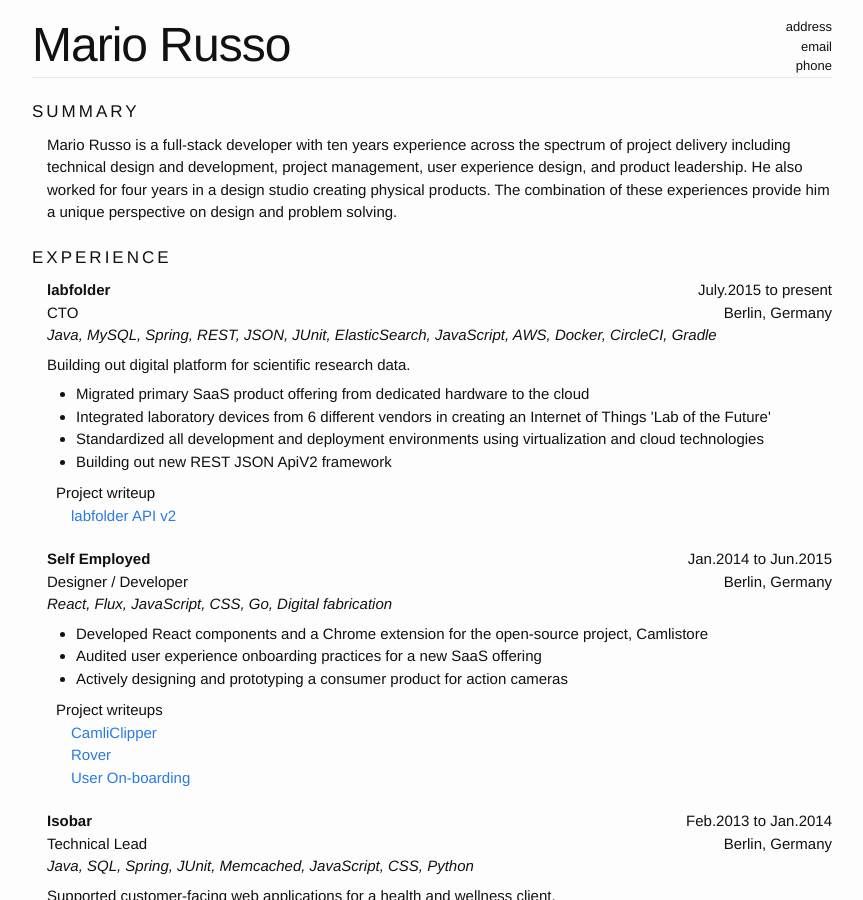
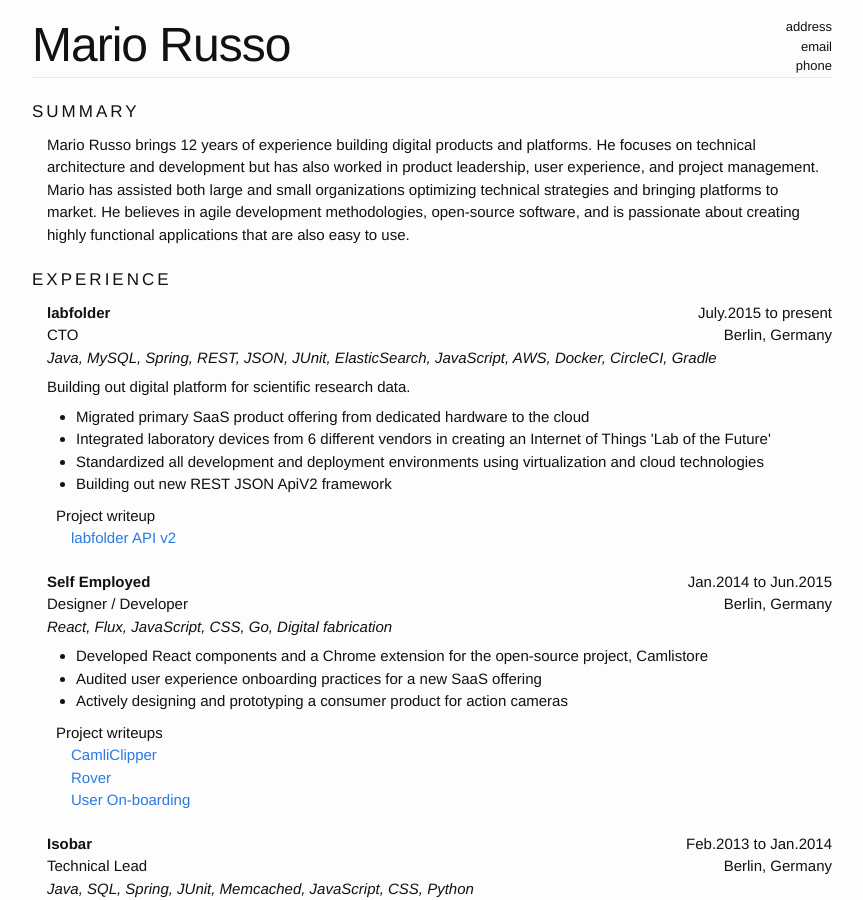
Before and after one commit to dotMR/cv, a Jekyll site: the page built from index.html, in a window 1280 px wide and 900 px high. Shown: the whole window, without its empty margins (208-1071 px from the left). Built offline with Jekyll 4.4.1, drawn with Linux system fonts in a browser that asks for light colours.

Commit message:
Update Summary

```diff
--- a/_data/resume.yml
+++ b/_data/resume.yml
@@ -3,7 +3,7 @@
 email: email
 phone: phone
 
-summary: "Mario Russo is a full-stack developer with ten years experience across the spectrum of project delivery including technical design and development, project management, user experience design, and product leadership. He also worked for four years in a design studio creating physical products. The combination of these experiences provide him a unique perspective on design and problem solving."
+summary: "Mario Russo brings 12 years of experience building digital products and platforms. He focuses on technical architecture and development but has also worked in product leadership, user experience, and project management. Mario has assisted both large and small organizations optimizing technical strategies and bringing platforms to market. He believes in agile development methodologies, open-source software, and is passionate about creating highly functional applications that are also easy to use."
 
 writeups:
  - &apiV2  # MUST match uid for anchor creation
```
